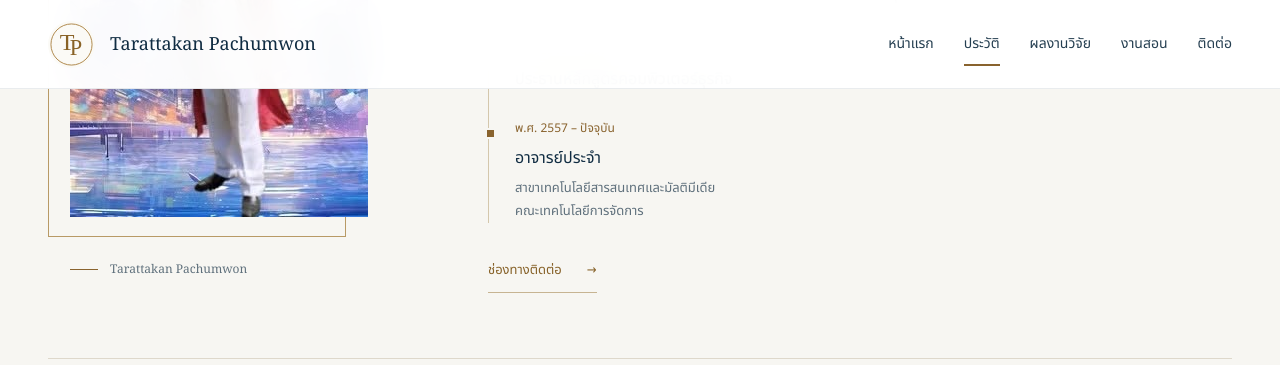
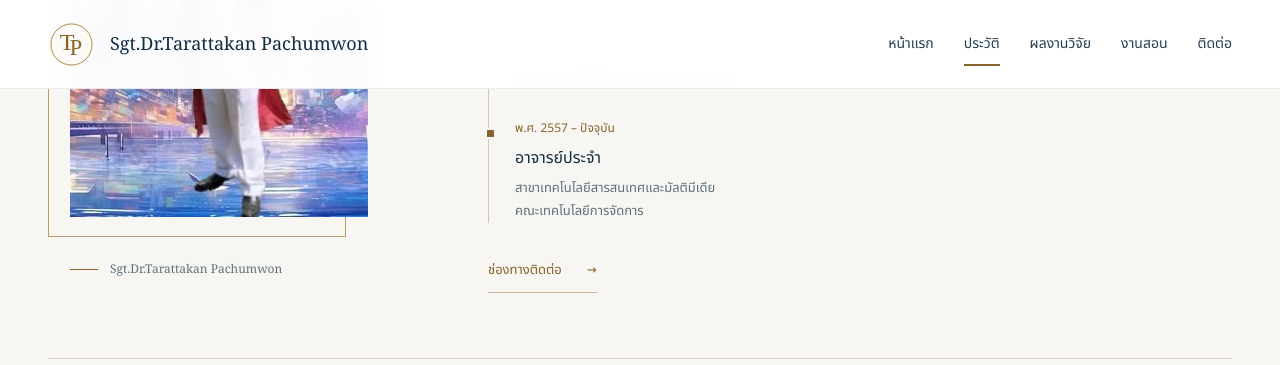
Before and after one commit to Tarattkan/Tarattkan.github.io, a Jekyll site: the page built from index.html, in a window 1280 px wide and 900 px high, scrolled down 1742 px. Shown: the top 365 px of the window. Built offline with Jekyll 4.4.1, drawn with Linux system fonts in a browser that asks for light colours; some of the changed text lies outside the part shown.

Commit message:
Update _data/profile.json (via Pages CMS)

```diff
--- a/_data/profile.json
+++ b/_data/profile.json
@@ -1,5 +1,5 @@
 {
-  "first_name_en": "Tarattakan",
+  "first_name_en": "Sgt.Dr.Tarattakan",
   "last_name_en": "Pachumwon",
   "name_th": "สิบเอก ดร.ถรัฐการ ประชุมวรรณ",
   "hero_intro": "เทคโนโลยีเพื่อการเรียนรู้และการวิจัย",
```
